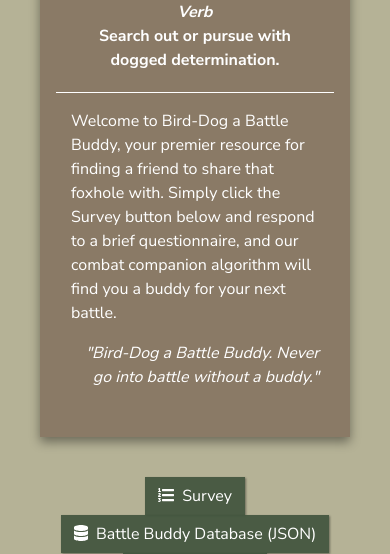
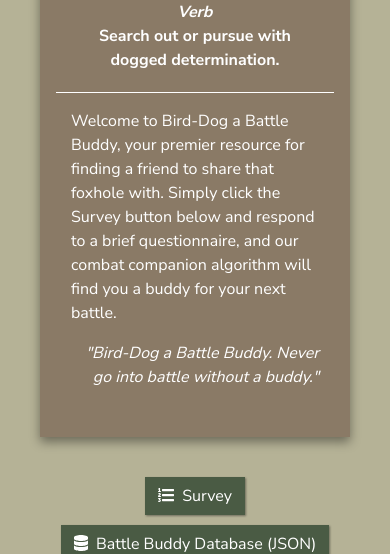
Before and after one commit to awyand/friend-finder, a website: page app/public/home.html in a window 390 px wide. Shown: the part 342-896 px from the top of the page. Drawn offline with nearby package versions, Linux system fonts and the light colour scheme; files that its build step writes are made by us from their sources; a web font is replaced by a local one.

Commit message:
create media query for bottom button stacking for better mobile view

```diff
--- a/app/public/assets/css/custom.css
+++ b/app/public/assets/css/custom.css
@@ -127,3 +127,11 @@ hr {
   padding: 80px 0;
   color: rgba(255,255,255,1);
 }
+
+/* Media Query for mobile just for button stacking */
+@media only screen and (max-width: 771px) {
+  .container-buttons > a {
+    display: block;
+    margin-top: 10px;
+  }
+}
```
